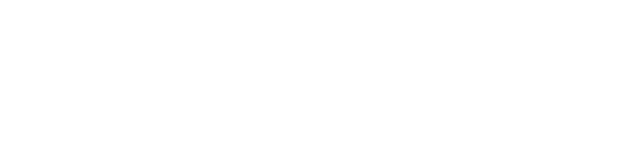
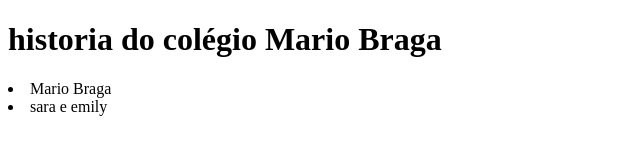
Before and after one commit to sarinha1902/programa-o_2MC, a plain HTML site: page index.html in a window 1280 px wide. Shown: the whole page, without its empty margins (0-640 px from the left). Drawn offline with Linux system fonts and the light colour scheme.

Commit message:
Update index.html

```diff
--- a/index.html
+++ b/index.html
@@ -7,6 +7,9 @@
     <title>Document</title>
 </head>
 <body>
-
+     <h1>historia do colégio Mario Braga</h1>
+ <u1>
+    <li>Mario Braga</li>
+    <li>sara e emily</li>
+ </u1>
 </body>
-</html>
```
